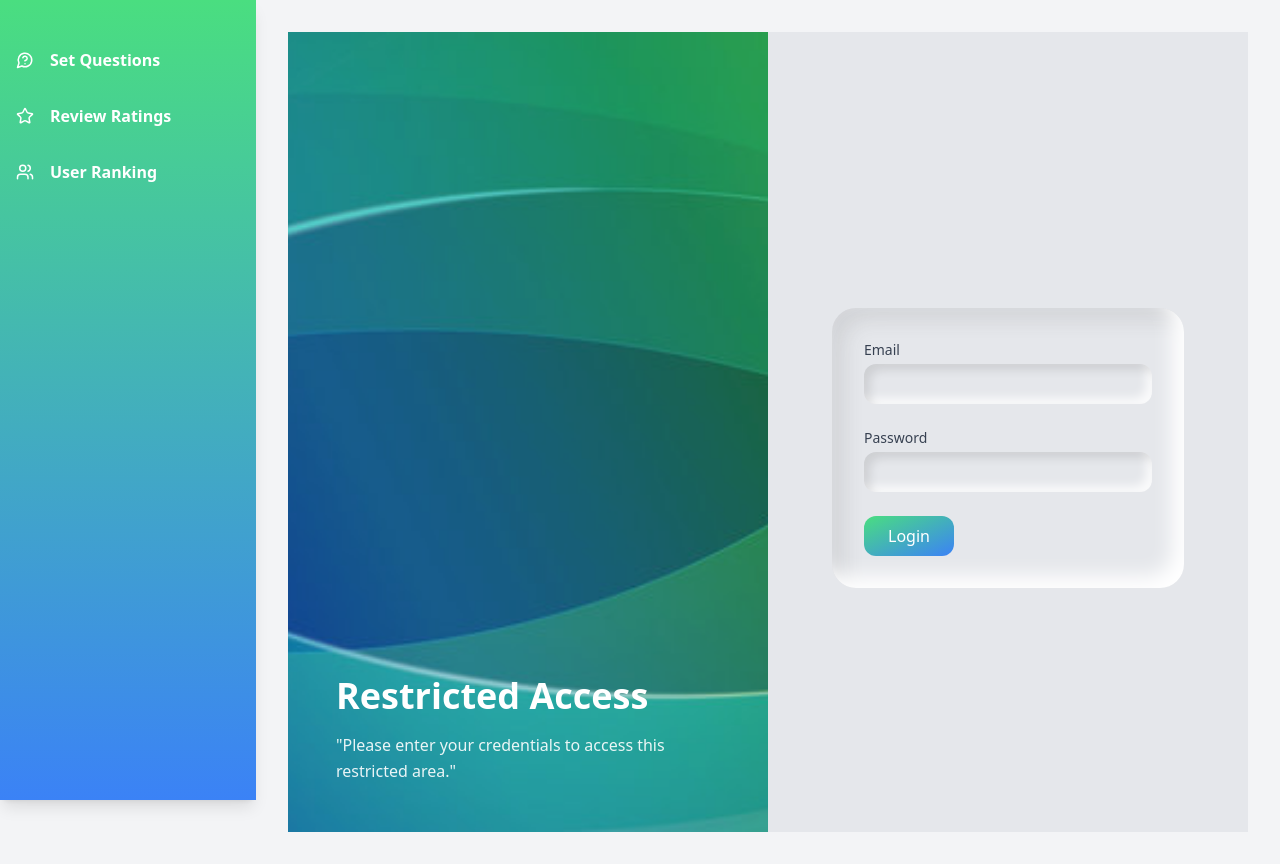
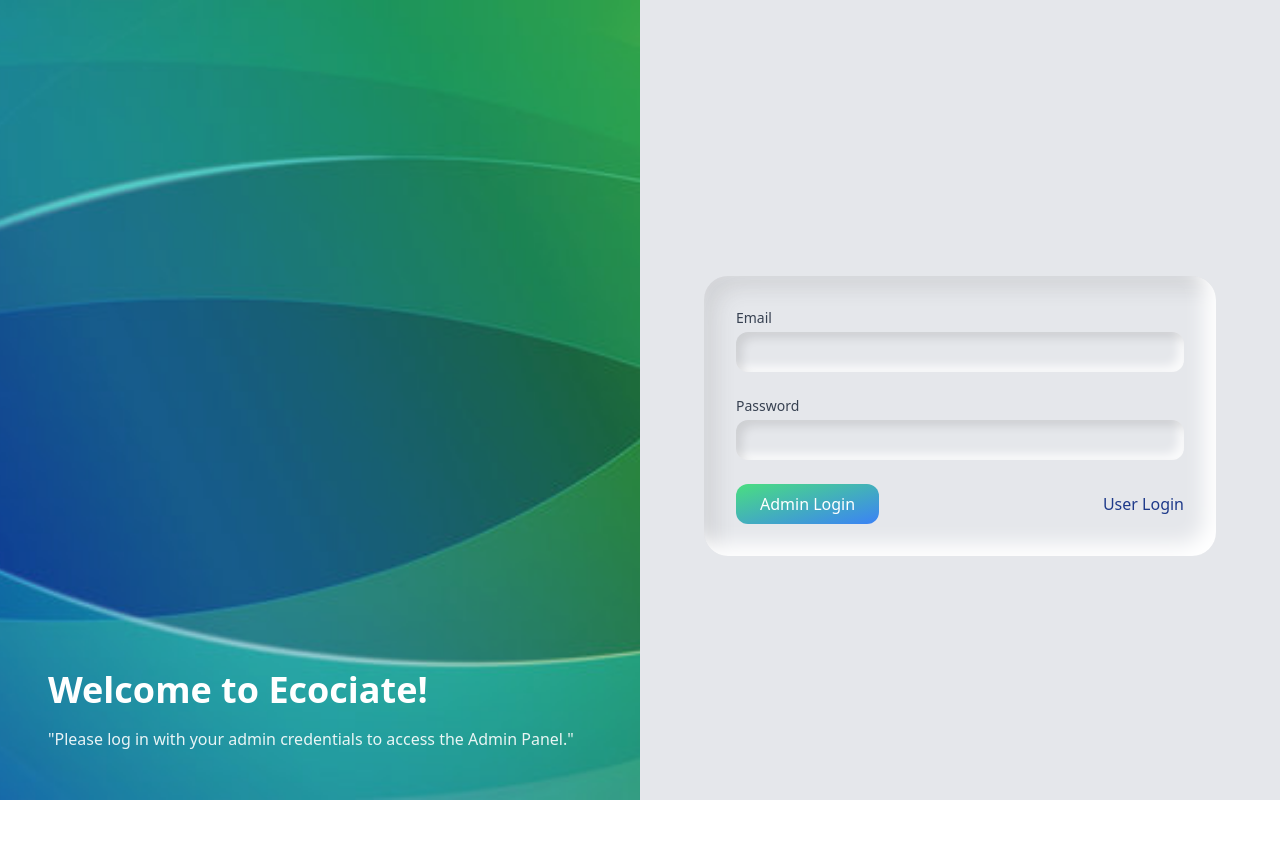
Before and after one commit to samriddha-basu-cloud/Business_Rating_Admin, a React (Create React App) app: page / in a window 1280 px wide. After the commit the page ends 800 px from the top, so only its background shows below. Built offline with nearby package versions, Linux system fonts and the light colour scheme.

Commit message:
Refactor routing and add logout functionality

```diff
--- a/src/App.js
+++ b/src/App.js
@@ -1,20 +1,22 @@
 import React from 'react';
-import { BrowserRouter as Router, Route, Routes } from 'react-router-dom';
+import { BrowserRouter as Router, Route, Routes, useLocation } from 'react-router-dom';
 import Sidebar from './components/Sidebar';
 import SetQuestions from './pages/SetQuestions';
 import ReviewRatings from './pages/ReviewRatings';
 import UserRanking from './pages/UserRanking';
-import RestrictedLogin from './pages/LoginPage';
+import AdminLogin from './pages/AdminLogin';
 
-const App = () => {
+const AppContent = () => {
+  const location = useLocation(); // Moved inside the Router context
+
   return (
-    <Router>
+    <>
+      {/* Conditionally render the Sidebar only if the current path is not "/" */}
+      {location.pathname !== '/' && <Sidebar />}
       <div className="flex min-h-screen bg-gray-100">
-        <Sidebar />
-        <div className="flex-1 ml-16 lg:ml-64 transition-all duration-300">
+        <div className={`flex-1 ${location.pathname !== '/' ? 'ml-16 lg:ml-64' : ''} transition-all duration-300`}>
           <main className="p-4 md:p-8">
             <Routes>
-              <Route path="/" element={<RestrictedLogin />} />
               <Route path="/set-questions" element={<SetQuestions />} />
               <Route path="/review-ratings" element={<ReviewRatings />} />
               <Route path="/user-ranking" element={<UserRanking />} />
@@ -22,6 +24,17 @@
           </main>
         </div>
       </div>
+    </>
+  );
+};
+
+const App = () => {
+  return (
+    <Router>
+      <Routes>
+        <Route path="/" element={<AdminLogin />} />
+        <Route path="/*" element={<AppContent />} /> {/* Render other routes inside AppContent */}
+      </Routes>
     </Router>
   );
 };
--- a/src/components/Sidebar.jsx
+++ b/src/components/Sidebar.jsx
@@ -1,10 +1,11 @@
 import React, { useState, useEffect } from 'react';
-import { Link } from 'react-router-dom';
-import { Menu, X, MessageCircleQuestionIcon, Star, Users } from 'lucide-react';
+import { Link, useNavigate } from 'react-router-dom'; // Import useNavigate for navigation
+import { Menu, X, MessageCircleQuestionIcon, Star, Users, LogOut } from 'lucide-react'; // Import the LogOut icon
 
 const Sidebar = () => {
   const [isOpen, setIsOpen] = useState(window.innerWidth >= 768);
   const [showText, setShowText] = useState(window.innerWidth >= 768);
+  const navigate = useNavigate(); // Initialize useNavigate
 
   useEffect(() => {
     const handleResize = () => {
@@ -30,12 +31,17 @@
     }
   };
 
+  const handleLogout = () => {
+    navigate('/'); // Navigate to the "/" path on logout
+  };
+
   return (
     <div
-      className={`fixed top-0 left-0 h-full ${
+      className={`fixed top-0 left-0 h-full flex flex-col justify-between ${
         isOpen ? 'w-56 sm:w-64' : 'w-14 sm:w-16'
       } bg-gradient-to-b from-green-400 to-blue-500 transition-all duration-300 ease-in-out shadow-lg md:w-64 z-50`}
     >
+      <div>
         <button
           className="m-3 sm:m-4 text-white hover:bg-white hover:bg-opacity-20 rounded-full p-1 sm:p-2 transition-colors duration-200 md:hidden"
           onClick={handleToggle}
@@ -47,6 +53,20 @@
           <NavLink to="/review-ratings" icon={<Star size={18} />} text="Review Ratings" showText={showText} />
           <NavLink to="/user-ranking" icon={<Users size={18} />} text="User Ranking" showText={showText} />
         </nav>
+      </div>
+
+      {/* Logout Button at the bottom */}
+      <div className="mt-auto mb-6 sm:mb-8 w-full">
+        <button
+          onClick={handleLogout}
+          className="w-full text-white p-4 sm:p-4 flex items-center hover:bg-white hover:bg-opacity-20 transition-colors duration-200"
+        >
+          <span className="mr-3 sm:mr-4"><LogOut size={18} /></span>
+          <span className={`font-semibold transition-opacity duration-200 ${showText ? 'opacity-100' : 'opacity-0 w-0 overflow-hidden'} md:inline`}>
+            Logout
+          </span>
+        </button>
+      </div>
     </div>
   );
 };
--- a/src/pages/LoginPage.jsx
+++ b/src/pages/AdminLogin.jsx
@@ -1,54 +1,50 @@
 import React, { useState } from 'react';
 import { useNavigate } from 'react-router-dom';
+import { auth } from '../firebaseConfig';
 import { signInWithEmailAndPassword } from 'firebase/auth';
 import { ToastContainer, toast } from 'react-toastify';
 import 'react-toastify/dist/ReactToastify.css';
-import { auth } from '../firebaseConfig';
 import loginimg from '../assets/login.jpg';
 
-const RestrictedLogin = () => {
+const AdminLogin = () => {
   const [email, setEmail] = useState('');
   const [password, setPassword] = useState('');
   const [loading, setLoading] = useState(false);
+
   const navigate = useNavigate();
 
-  const allowedUsers = {
-    'allowed@example.com': 'allowedPassword', // Replace with actual emails and passwords
-    'another@example.com': 'anotherPassword',
-  };
+  const handleAdminLogin = () => {
+    // Show the toast notification
+    toast.info('Switching to Rating Panel...', {
+      position: 'top-center',
+      autoClose: 1000,
+      hideProgressBar: true,
+    });
 
-  const validateEmail = (email) => {
-    const regex = /^[\w-]+(\.[\w-]+)*@([\w-]+\.)+[a-zA-Z]{2,7}$/;
-    return regex.test(email);
+    // Set a timeout of 1 second before opening the Admin Panel
+    setTimeout(() => {
+      window.open('https://bussines-model.vercel.app/', '_blank');
+    }, 2000);
   };
 
   const handleSubmit = async (e) => {
     e.preventDefault();
-    setLoading(true);
+    setLoading(true); // Start the loader
 
-    if (!validateEmail(email)) {
-      toast.error('Please enter a valid email address.', {
-        position: 'top-center',
-        autoClose: 3000,
-        hideProgressBar: true,
-      });
-      setLoading(false);
-      return;
-    }
+    if (email === 'admin@ecociate.com' && password === 'ecociateadmin@1909') {
+      try {
+        await signInWithEmailAndPassword(auth, email, password);
 
-    if (allowedUsers[email] && allowedUsers[email] === password) {
-      try {
-        const userCredential = await signInWithEmailAndPassword(auth, email, password);
-        const user = userCredential.user;
         toast.success('Login successful!', {
           position: 'top-center',
-          autoClose: 3000,
+          autoClose: 2000,
           hideProgressBar: true,
         });
-        setLoading(false);
-        navigate('/restricted-home');
+
+        setLoading(false); // Stop the loader
+        navigate('/set-questions');
       } catch (error) {
-        setLoading(false);
+        setLoading(false); // Stop the loader
         toast.error('Login failed. Please try again.', {
           position: 'top-center',
           autoClose: 3000,
@@ -56,12 +52,12 @@
         });
       }
     } else {
-      toast.error('Access denied. You are not authorized to access this page.', {
+      setLoading(false); // Stop the loader
+      toast.error('Invalid credentials. Only admin can login.', {
         position: 'top-center',
         autoClose: 3000,
         hideProgressBar: true,
       });
-      setLoading(false);
     }
   };
 
@@ -77,10 +73,10 @@
           />
           <div className="hidden lg:relative lg:block lg:p-12">
             <h2 className="mt-6 text-2xl font-bold text-white sm:text-3xl md:text-4xl">
-              Restricted Access
+              Welcome to Ecociate!
             </h2>
             <p className="mt-4 leading-relaxed text-white/90">
-              "Please enter your credentials to access this restricted area."
+              "Please log in with your admin credentials to access the Admin Panel."
             </p>
           </div>
         </section>
@@ -123,8 +119,7 @@
                 <button
                   type="submit"
                   className="bg-gradient-to-br from-green-400 to-blue-500 text-white px-6 py-2 rounded-xl hover:bg-blue-800 focus:ring-2 focus:ring-blue-900 focus:ring-offset-2 transition duration-200"
-                  disabled={loading}
-                  // onClick={() => setIsRegister(!isRegister)}
+                  disabled={loading} // Disable button when loading
                 >
                   {loading ? (
                     <div className="flex items-center">
@@ -143,7 +138,14 @@
                       </svg>
                       Processing...
                     </div>
-                  ) : 'Login'}
+                  ) : 'Admin Login'}
+                </button>
+                <button
+                  type="button"
+                  className="text-blue-900 hover:text-blue-800 focus:outline-none focus:ring-2 focus:ring-blue-900 focus:ring-offset-2 transition duration-200"
+                  onClick={handleAdminLogin}
+                >
+                  User Login
                 </button>
               </div>
             </form>
@@ -154,4 +156,4 @@
   );
 };
 
-export default RestrictedLogin;
+export default AdminLogin;
```
Lines whose indentation alone changed are shown as unchanged.
